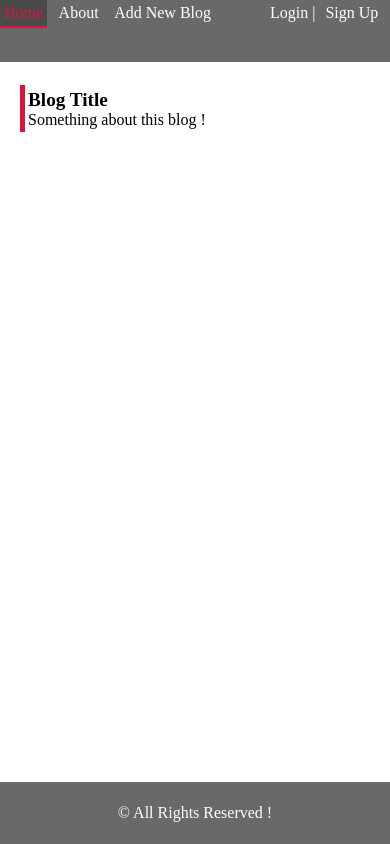
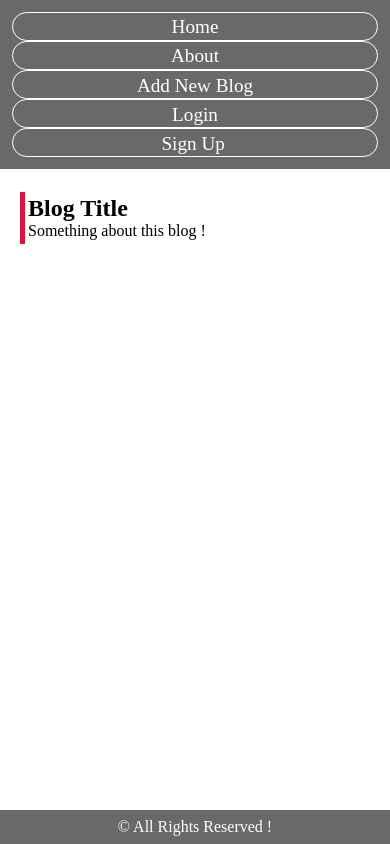
Before and after one commit to se-ali-moghaddam/node_blog_site, a Node server app: page / in a window 390 px wide. Run offline with Node 20, Linux system fonts and the light colour scheme; some libraries are stand-ins or nearby versions.

Commit message:
Completed Responsivation

```diff
--- a/public/style.css
+++ b/public/style.css
@@ -41,13 +41,13 @@ header{
 
 ul#navbar-list{
     width: 100%;
+    height: 100%;
     display: flex;
-    flex-wrap: wrap;
     justify-content: start;
 }
 
 #navbar-list > li.item{
-    margin-right: 2%;
+    margin-right: auto 2%;
     padding: 1%;
 }
 
@@ -197,3 +197,40 @@ input[type= 'submit']{
 input[type= 'submit']:hover{
     background-color: rgb(181, 16, 49);
 }
+
+@media screen and (max-width : 850px) {
+    h3{
+        font-size: 1.5rem;
+    }
+
+    #container{
+        grid-template-rows: 4% auto 4%;
+    }
+
+    #navbar-list > li.item > a{
+        font-size: 1.2rem;
+    }
+}
+
+@media screen and (max-width : 450px) {
+    #container{
+        grid-template-rows: 20% auto 4%;
+    }
+
+    ul#navbar-list{
+        padding: 3%;
+        justify-content: space-evenly;
+        flex-direction: column;
+    }
+
+    #navbar-list > li.item{
+        width: 100%;
+        border: 1px solid white;
+        border-radius: 15px;
+        text-align: center;
+    }
+
+    #navbar-list > li.item:nth-last-child(1)::before{
+        content: none;
+    }
+}
```
